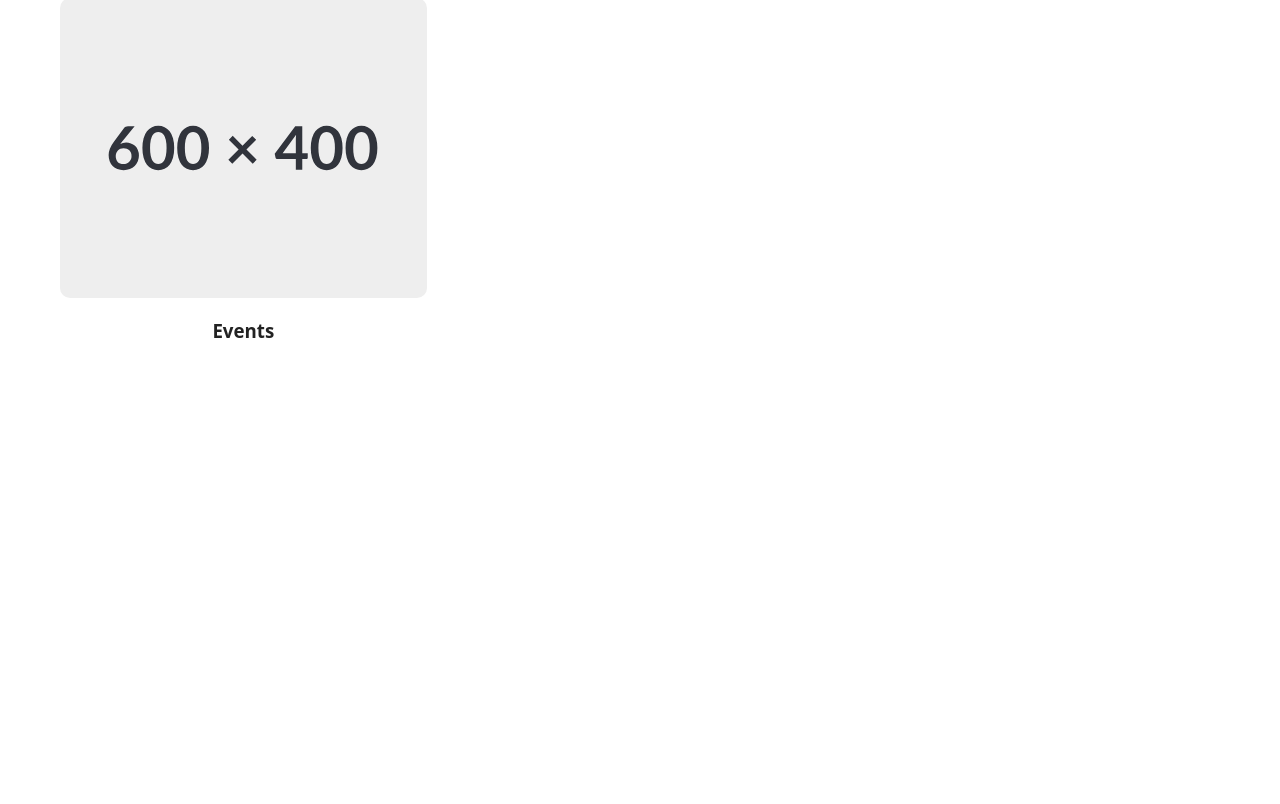
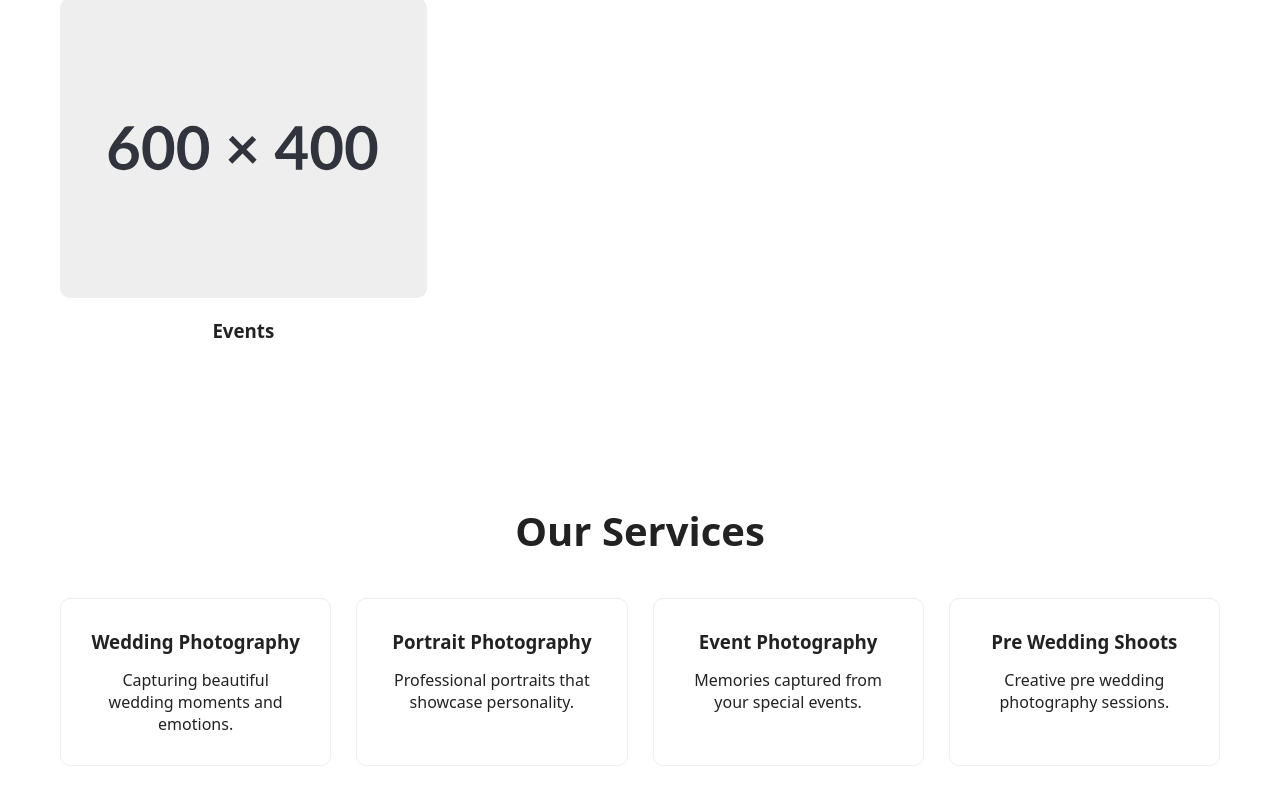
Before and after one commit to Rajeshjamiblog/react-photography-website, a React (Vite) app: page / in a window 1280 px wide. Shown: the part 1894-2698 px from the top of the page. Before the commit the page ends 2317 px from the top, so only its background shows below. Built offline with nearby package versions, Linux system fonts and the light colour scheme.

Commit message:
Create services section component

```diff
--- /dev/null
+++ b/src/components/Services/Services.css
@@ -0,0 +1,45 @@
+.services {
+
+    padding: 80px 60px;
+
+    text-align: center;
+
+}
+
+
+.services h2 {
+
+    font-size: 40px;
+
+    margin-bottom: 40px;
+
+}
+
+
+.services__grid {
+
+    display: grid;
+
+    grid-template-columns: repeat(4, 1fr);
+
+    gap: 25px;
+
+}
+
+
+.services__card {
+
+    padding: 30px;
+
+    border: 1px solid #eeeeee;
+
+    border-radius: 10px;
+
+}
+
+
+.services__card h3 {
+
+    margin-bottom: 15px;
+
+}
--- /dev/null
+++ b/src/components/Services/Services.jsx
@@ -0,0 +1,49 @@
+import servicesData from "../../data/servicesData";
+import "./Services.css";
+
+
+function Services() {
+
+    return (
+
+        <section className="services">
+
+            <h2>
+                Our Services
+            </h2>
+
+
+            <div className="services__grid">
+
+                {
+                    servicesData.map((service) => (
+
+                        <div
+                            className="services__card"
+                            key={service.id}
+                        >
+
+                            <h3>
+                                {service.title}
+                            </h3>
+
+
+                            <p>
+                                {service.description}
+                            </p>
+
+                        </div>
+
+                    ))
+                }
+
+            </div>
+
+        </section>
+
+    );
+
+}
+
+
+export default Services;
--- /dev/null
+++ b/src/data/servicesData.js
@@ -0,0 +1,34 @@
+const servicesData = [
+
+    {
+        id: 1,
+        title: "Wedding Photography",
+        description:
+            "Capturing beautiful wedding moments and emotions."
+    },
+
+    {
+        id: 2,
+        title: "Portrait Photography",
+        description:
+            "Professional portraits that showcase personality."
+    },
+
+    {
+        id: 3,
+        title: "Event Photography",
+        description:
+            "Memories captured from your special events."
+    },
+
+    {
+        id: 4,
+        title: "Pre Wedding Shoots",
+        description:
+            "Creative pre wedding photography sessions."
+    }
+
+];
+
+
+export default servicesData;
--- a/src/pages/Home.jsx
+++ b/src/pages/Home.jsx
@@ -2,6 +2,7 @@ import Navbar from "../components/Navbar/Navbar";
 import Hero from "../components/Hero/Hero";
 import About from "../components/About/About";
 import Gallery from "../components/Gallery/Gallery";
+import Services from "../components/Services/Services";
 
 
 function Home() {
@@ -15,6 +16,9 @@ function Home() {
             <About />
 
             <Gallery />
+
+            <Services />
+
         </>
     );
 
```
